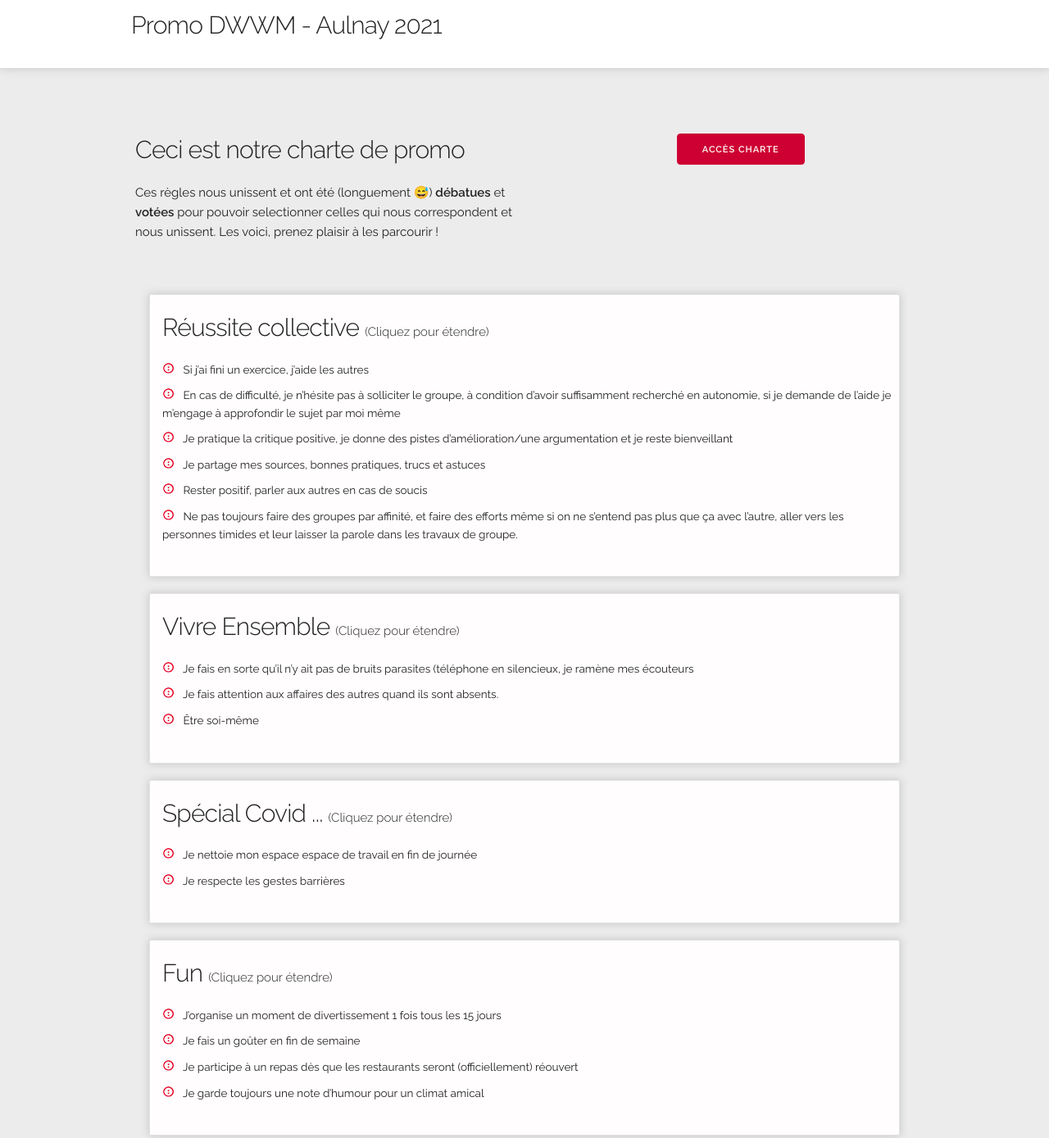
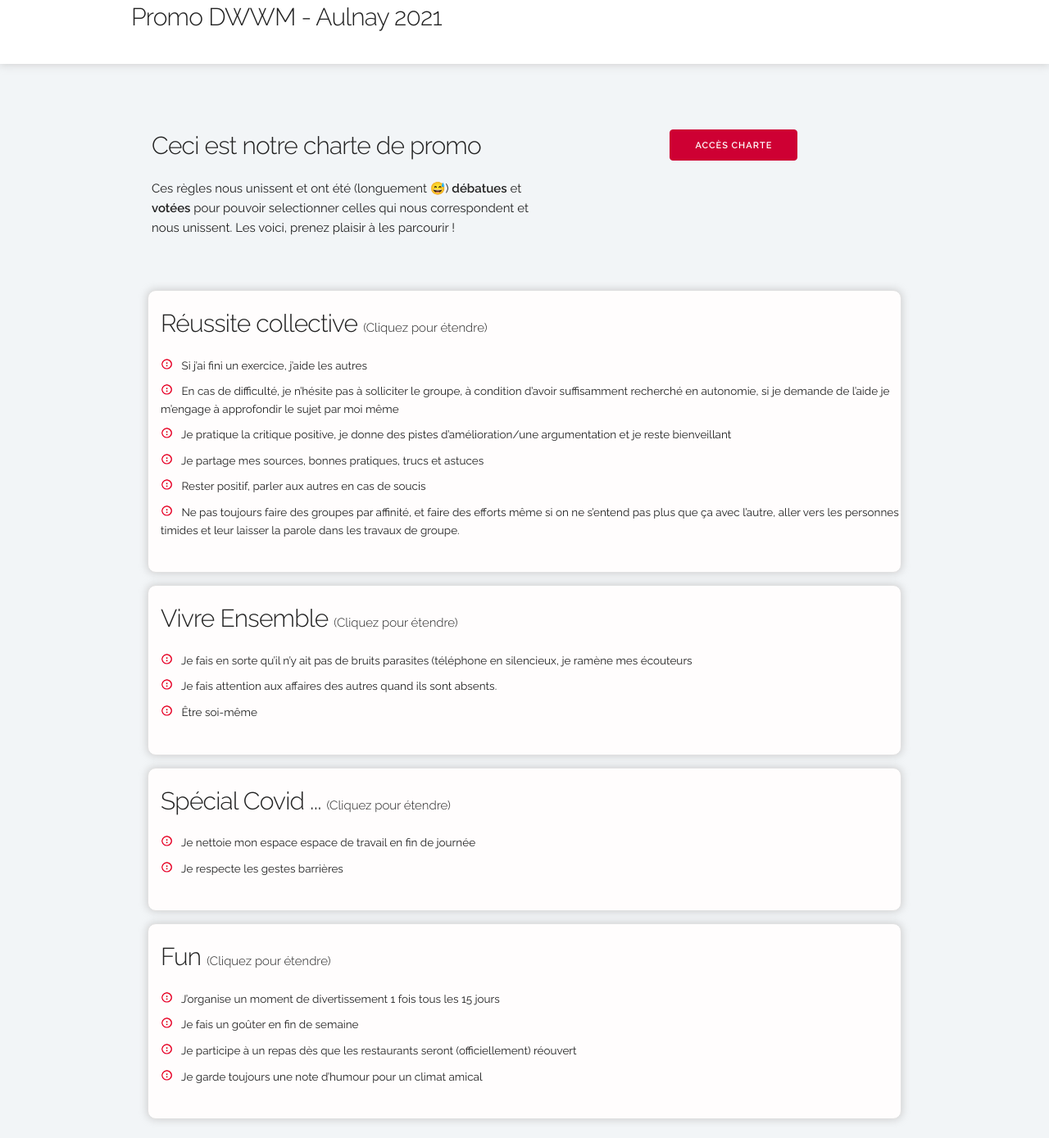
Before and after one commit to DWWM-AULNAY-2021/Brief1-correction, a plain HTML site: page Alexis/index.html in a window 1280 px wide. Shown: the top 1389 px of the page at 82% size. Drawn offline with Linux system fonts and the light colour scheme.

Commit message:
Correction Alexis

```diff
--- a/Alexis/index.html
+++ b/Alexis/index.html
@@ -2,39 +2,20 @@
 <html lang="fr">
 
 <head>
-
-
-
-
-  <!-- Les bases d'une page HTML
-  –––––––––––––––––––––––––––––––––––––––––––––––––– -->
   <meta charset="utf-8">
   <title>Le titre de votre page </title>
   <meta name="description" content="Notre Charte de Promo">
   <meta name="author" content="Promo Simplon Aulnay">
-
-  <!-- Métadonnées spécifique Mobiles
-  –––––––––––––––––––––––––––––––––––––––––––––––––– -->
   <meta name="viewport" content="width=device-width, initial-scale=1">
-
-  <!-- Liaisons des Polices
-  –––––––––––––––––––––––––––––––––––––––––––––––––– -->
   <link href="//fonts.googleapis.com/css?family=Raleway:400,300,600" rel="stylesheet" type="text/css">
-
-  <!-- Liaisons des fichiers CSS
-  –––––––––––––––––––––––––––––––––––––––––––––––––– -->
   <link rel="stylesheet" href="style.css" />
   <link rel="stylesheet" href="css/normalize.css">
   <link rel="stylesheet" href="css/skeleton.css">
-  <script src="js/index.js"></script>
+  <script type="text/javascript" src="js/index.js">
+  </script>
 
-  <!-- Liaisons du fichier JS
-  –––––––––––––––––––––––––––––––––––––––––––––––––– -->
-  <!-- TODO -->
 
-  <!-- Liaison du Favicon
-  –––––––––––––––––––––––––––––––––––––––––––––––––– -->
-  <!-- TODO -->
+ <link rel="icon" type="image/png" href="images/favicon.png">
 
 </head>
 
@@ -47,11 +28,7 @@
     </div>
   </header>
 
-
-  <!-- Structure principale de la page
-  –––––––––––––––––––––––––––––––––––––––––––––––––– -->
   <main>
-
     <div class="box">
        <div class="container">
          <div class="row">
@@ -59,30 +36,18 @@
              <h4>Ceci est notre charte de promo</h4>
               <p>Ces règles nous unissent et ont été (longuement 😅) <strong>débatues</strong> et <strong>votées</strong> pour pouvoir selectionner celles qui nous correspondent et nous unissent. Les voici, prenez plaisir à les parcourir !</p>
             </div>
-
-        <button class="button-primary"
+              <button class="button-primary" id="btn-charte"
                type="button">
               ACCÈS CHARTE
               </button>
-
          </div>
       </div>
     </div>
-
-
-
-
-
    <br>
 
    <div class="Bloc1">
-
-      <div id="Bloc2">
-
+       <div id="section-reussite">
         <h4> Réussite collective <span> (Cliquez pour étendre) </span></h4>
-
-
-
           <ul>
             <li> Si j’ai fini un exercice, j’aide les autres </li>
             <li> En cas de difficulté, je n’hésite pas à solliciter le groupe, à condition d’avoir suffisamment recherché en autonomie, si je demande de l’aide je m’engage à approfondir le sujet par moi même </li>
@@ -93,11 +58,7 @@
           </ul>
     </div>
 
-
-
-
-  <div id="Bloc3">
-
+  <div id="section-ensemble">
     <h4> Vivre Ensemble <span> (Cliquez pour étendre) </span> </h4>
      <ul>
       <li> Je fais en sorte qu’il n’y ait pas de bruits parasites (téléphone en silencieux, je ramène mes écouteurs          </li>
@@ -106,9 +67,7 @@
      </ul>
   </div>
 
-
-  <div id="Bloc4">
-
+  <div id="section-covid">
     <h4> Spécial Covid ... <span> (Cliquez pour étendre) </span> </h4>
      <ul>
       <li> Je nettoie mon espace espace de travail en fin de journée </li>
@@ -116,8 +75,7 @@
      </ul>
   </div>
 
-
-  <div id="Bloc5">
+ <div id="section-fun">
     <h4> Fun <span> (Cliquez pour étendre) </span> </h4>
      <ul>
         <li> J’organise un moment de divertissement 1 fois tous les 15 jours </li>
@@ -127,8 +85,10 @@
      </ul>
    </div>
   </div>
-</div>
 
+
+
+<div id="container1">
   <div class="container">
       Grâce à ce règlement on obtient le code suivant :
       <pre><code>
@@ -141,23 +101,13 @@
         }
       </code></pre>
     </div>
+  </div>
 
   <div>
-    <button id="btn-random"
-    type="button">
-      RANDOM APPRENANT
-  </button>
-
+      <button id="btn-random"> RANDOM APPRENANT </button>
   </div>
-
-
-
-
-
 
 </main>
 
-  <!-- Fin du document (fermeture des balises)
-    –––––––––––––––––––––––––––––––––––––––––––––––––– -->
 </body>
 </html>
--- a/Alexis/js/index.js
+++ b/Alexis/js/index.js
@@ -1,11 +1,63 @@
-window.onload=function() {
-    var listeApprenant =['Kevin','Lyes'];
-    console.log(listApprenant);
+window.onload = function() {
 
-    var btnRandom = document.getElementById{'btn-random');
-    console.log(btnRandom);
-    btnRandom.addEventListener('click', function() {
-        console.log(listeApprenant);
-    } )
+  var btnCharte = document.getElementById('btn-charte');
+  btnCharte.addEventListener('click', function() {
+    window.open('https://docs.google.com/document/d/1F0u_2i1WaeH4Q4Rj0GrUqi-fOqGMufwzziaG5qd4tk0/edit#heading=h.xapcjc4w9ql1', '_blank')
+  });
 
+//-------------------------------//
+//    Solution Repeat Yoursefl   //
+//-------------------------------//
+  ///*
+  var elementSectionReussite = document.getElementById("section-reussite");
+  var elementSectionEnsemble = document.getElementById("section-ensemble");
+  var elementSectionCovid = document.getElementById("section-covid");
+  var elementSectionFun = document.getElementById("section-fun");
+
+
+  elementSectionReussite.addEventListener('click', function() {
+    elementSectionReussite.classList.toggle('is-not-expand');
+  });
+
+  elementSectionEnsemble.addEventListener('click', function() {
+    elementSectionEnsemble.classList.toggle('is-not-expand');
+  });
+
+  elementSectionCovid.addEventListener('click', function() {
+    elementSectionCovid.classList.toggle('is-not-expand');
+  });
+
+  elementSectionFun.addEventListener('click', function() {
+    elementSectionFun.classList.toggle('is-not-expand');
+  });
+
+  //*/
+
+//-------------------------------//
+// Solution Dont repeat Yoursefl //
+//-------------------------------//
+  /*
+
+  var listCards = document.querySelectorAll(".card");
+
+  for (var card = 0; card < listCards.length; card++) {
+      var currentCard = listCards[card];
+
+      currentCard.addEventListener('click', function() {
+          this.classList.toggle('is-not-expand');
+      })
+  }
+  //*/
+/* _______________*/
+  var btnRandom = document.getElementById('btn-random');
+  console.log(btnRandom);
+  btnRandom.addEventListener('click', function() {
+    btnRandom.innerHTML = 'Prêts ?!';
+    var listeApprenant = ["Abdoulaye","Abdoul-Nasser","Maxime" ,"Alexis","Alicia","Asad","Ayoub","Ahmadu-Bamba","Caroline", "Charles","David","Denis","Elyesse","Farima","Flora","Fodié","Gaëlle","Jonathan","Kevin","Lobna","Lyes","Maëlys","Muhammad","Mohamed"];
+    var numApprenant = Math.floor(Math.random() * listeApprenant.length);
+
+    setTimeout(function() {
+      btnRandom.innerHTML = listeApprenant[numApprenant] + ' !!!';
+    }, 2000)
+  })
 }
--- a/Alexis/style.css
+++ b/Alexis/style.css
@@ -1,27 +1,34 @@
 
 body {
-    background-color: rgba(231, 231, 231, 0.774);}
+    background-color:#f2f5f7;
+    margin-bottom: 5%;}
 
 header{
 
     border: solid 1px white;
-    padding: 10px;
+    padding-bottom: 15px;
     background-color: white;
     box-shadow: 0px 0px 10px 1px rgba(168, 165, 165, 0.47);
     -moz-box-shadow: 0px 0px 10px 1px rgba(168, 165, 165, 0.47);
     -webkit-box-shadow: 0px 0px 10px 1px rgba(168, 165, 165, 0.47);
+    position: sticky;
     margin-bottom: 80px; }
 
-button {  background-color: #ce0033;
-        border-color: #ce0033; }
+#btn-charte {  background-color: #ce0033;
+        border-color: #ce0033;
+        display: block;
+        margin : auto;
+         }
 
-.box { margin-left: 10px;
+.box { margin-left: auto;
+    margin-left: 50px;
     display: flex;
             justify-content: space-around;
 }
 
 .button-primary { margin-left: 200px;}
 
+.is-not-expand ul { display: none;}
 li { list-style-image: url("images/bullet.png")}
 
 
@@ -30,68 +37,27 @@ span { font-size: 1.5rem; line-height: 1.6;  letter-spacing: 0; }
 .Bloc1 {   position: relative;
     width: 100%;
     max-width: 960px;
-    margin: 0 auto;
+    margin: auto;
     padding: 0 20px;
     box-sizing: border-box; }
 
 
-#Bloc2 {
+#section-reussite, #section-ensemble, #section-covid, #section-fun {
 
     padding: 20px .20px 15px 15px;
-     margin: 0 .2rem;
-    font-size: 90%;
+     font-size: 90%;
     background: #fffdfd;
     border: 1px solid #E1E1E1;
-    border-radius: 2px;
+    border-radius: 10px;
     margin-top: 15px;
     box-shadow: 0px 0px 10px 1px rgba(168, 165, 165, 0.47);
     -moz-box-shadow: 0px 0px 10px 1px rgba(168, 165, 165, 0.47);
     -webkit-box-shadow: 0px 0px 10px 1px rgba(168, 165, 165, 0.47); }
 
-    #Bloc3 {
-
-        padding: 20px .20px 15px 15px;
-         margin: 0 .2rem;
-        font-size: 90%;
-        background: #fffdfd;
-        border: 1px solid #E1E1E1;
-        border-radius: 2px;
-        margin-top: 20px;
-        box-shadow: 0px 0px 10px 1px rgba(168, 165, 165, 0.47);
-    -moz-box-shadow: 0px 0px 10px 1px rgba(168, 165, 165, 0.47);
-    -webkit-box-shadow: 0px 0px 10px 1px rgba(168, 165, 165, 0.47);}
-
-#Bloc4 {
-
-    padding: 20px .20px 15px 15px;
-     margin: 0 .2rem;
-    font-size: 90%;
-    background: #fffdfd;
-    border: 1px solid #E1E1E1;
-    border-radius: 2px;
-    margin-top: 20px;
-    box-shadow: 0px 0px 10px 1px rgba(168, 165, 165, 0.47);
-    -moz-box-shadow: 0px 0px 10px 1px rgba(168, 165, 165, 0.47);
-    -webkit-box-shadow: 0px 0px 10px 1px rgba(168, 165, 165, 0.47);}
-
-    #Bloc5  {
-
-        padding: 20px .20px 15px 15px;
-         margin: 0 .2rem;
-        font-size: 90%;
-        background: #fffdfd;
-        border: 1px solid #E1E1E1;
-        border-radius: 2px;
-        margin-top: 20px;
-        margin-bottom: 20px;
-        box-shadow: 0px 0px 10px 1px rgba(168, 165, 165, 0.47);
-    -moz-box-shadow: 0px 0px 10px 1px rgba(168, 165, 165, 0.47);
-    -webkit-box-shadow: 0px 0px 10px 1px rgba(168, 165, 165, 0.47); }
-
+#container1 {margin-left: 45px
+    ; margin-top: 3%;}
 
 
 
 #btn-random { display: block;
-    position: relative;
-    margin-left: auto;
-    margin-right: auto; }
+    margin: auto; }
```
Also changed, not shown: 1 other file. Lines whose indentation alone changed are shown as unchanged.
